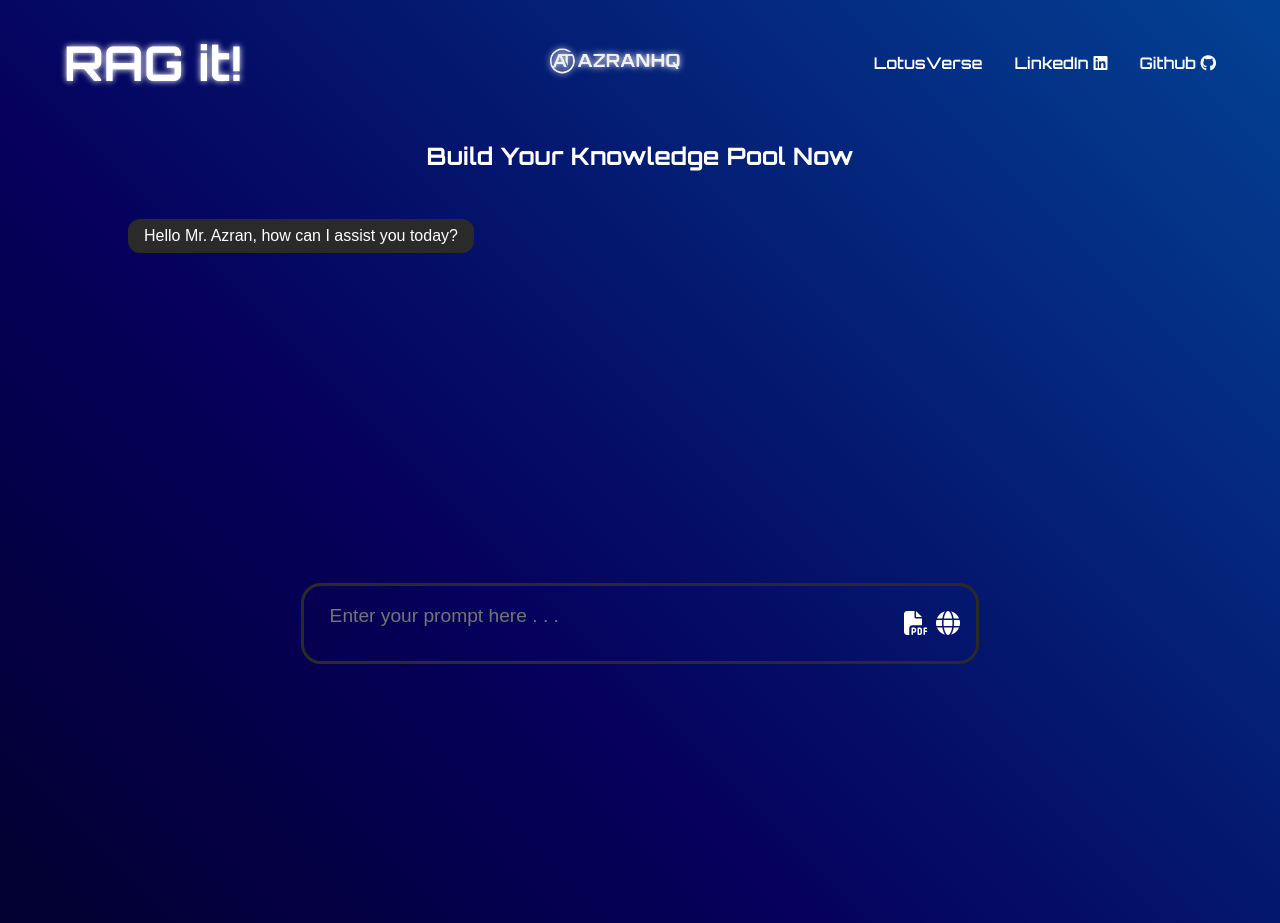
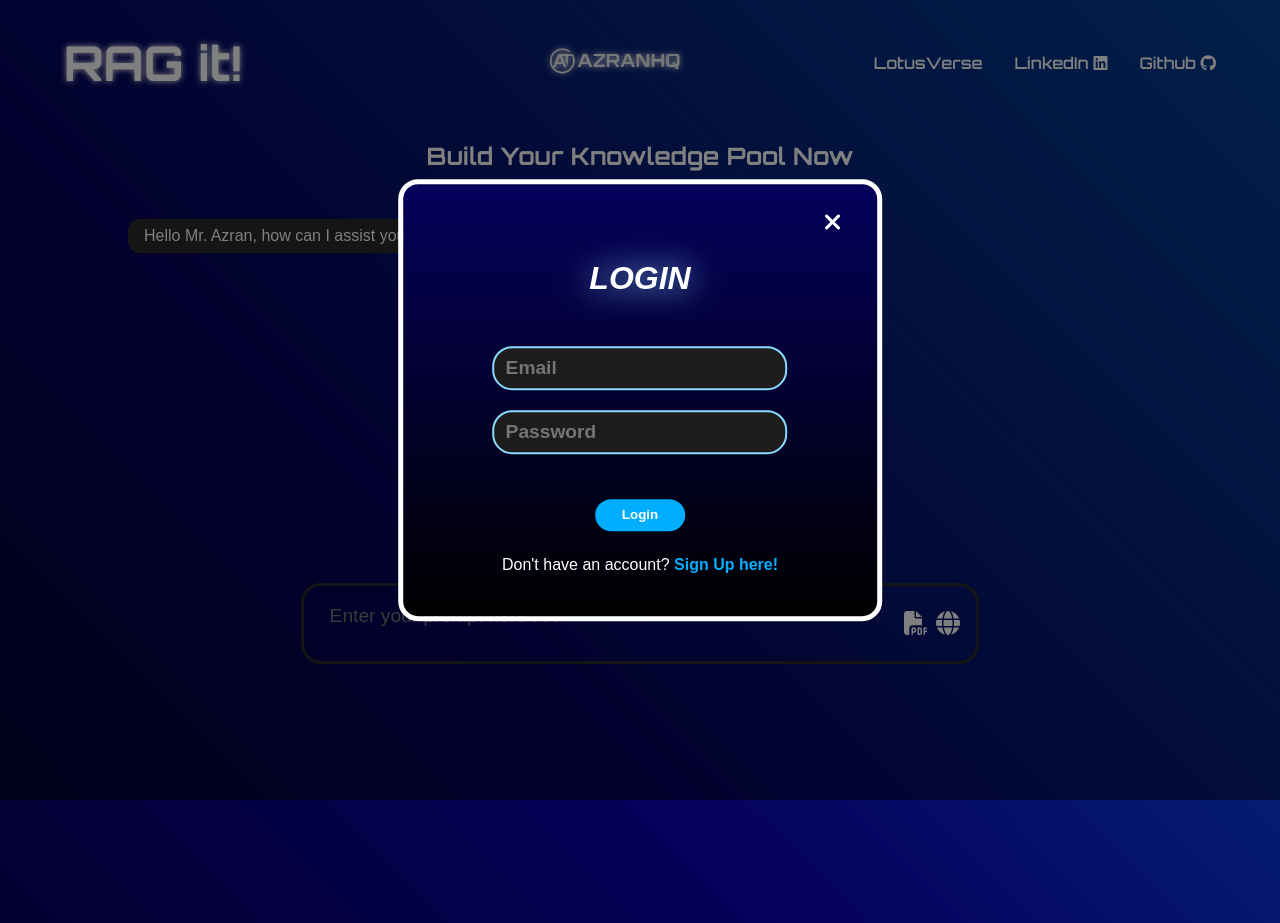
Before and after one commit to Takumi-2112/ragit_client, a React (Vite) app in the folder client/: page / in a window 1280 px wide. Both pictures are taken after a click on the button "Get started". Built offline with nearby package versions, Linux system fonts and the light colour scheme; a web font is replaced by a local one.

Commit message:
setting up modal for pdf and url

```diff
--- a/client/src/components/Interface.jsx
+++ b/client/src/components/Interface.jsx
@@ -1,14 +1,40 @@
+import { useState } from "react";
 import "../styles/Interface.css";
 import Chatfield from "./Chatfield";
+import PDFURLModal from "./PDFURLModal";
 
 function Interface() {
+  const [modalOpen, setModalOpen] = useState(true);
+  const [pdf, setPDF] = useState(false);
+  const [url, setURL] = useState(false);
+
+  const handleModalClose = () => {
+    setModalOpen(false);
+    setPDF(false);
+    setURL(false);
+  }
+  const handleModalOpen = () => {
+    setModalOpen(true);
+  }
+
+  const handlePDFClick = () => {
+    setPDF(true);
+  }
+
+  const handleURLClick = () => {
+    setURL(true);
+  }
+
   return (
-    <div className="master-interface">
-      <h1 className="interface-title">Build Your Knowledge Pool Now</h1>
-      <div className="interface-content">
-        <Chatfield />
+    <>
+      {modalOpen && <PDFURLModal />}
+      <div className="master-interface">
+        <h1 className="interface-title">Build Your Knowledge Pool Now</h1>
+        <div className="interface-content">
+          <Chatfield />
+        </div>
       </div>
-    </div>
+    </>
   );
 }
 
--- /dev/null
+++ b/client/src/components/PDFURLModal.jsx
@@ -0,0 +1,47 @@
+import "../styles/PDFURLModal.css";
+
+function PDFURLModal() {
+  return (
+    <div className="modal">
+      <div className="modal-overlay">
+        <div className="modal-content">
+          <div className="modal-close-container" >
+            <i className="fa-solid fa-xmark close-modal"></i>
+          </div>
+          <h2 className="login-title">
+            LOGIN
+          </h2>
+          <form >
+            <div className="modal-inputs">
+              <input
+                type="email"
+                name="email"
+                placeholder="Email"
+              />
+              <input
+                type="password"
+                name="password"
+                placeholder="Password"
+              />
+            </div>
+          </form>
+          <div className="modal-interact">
+            <button className="login-button">
+              Login
+            </button>
+            <p>
+              Don't have an account?{" "}
+              <span
+                className="sign-up-here"
+                >
+                Sign Up here!
+              </span>
+            </p>
+          </div>
+        </div>
+      </div>
+    </div>
+  );
+};
+
+export default PDFURLModal;
--- /dev/null
+++ b/client/src/styles/PDFURLModal.css
@@ -0,0 +1,160 @@
+/* Modal Overlay */
+.modal {
+  position: fixed;
+  top: 0;
+  left: 0;
+  right: 0;
+  bottom: 0;
+  display: flex;
+  align-items: center;
+  justify-content: center;
+  background-color: rgba(0, 0, 0, 0.5); /* Semi-transparent background */
+  z-index: 1000;
+}
+
+/* Modal Overlay for Clicking Outside to Close */
+.modal-overlay {
+  position: fixed;
+  top: 0;
+  left: 0;
+  right: 0;
+  bottom: 0;
+  background: transparent;
+}
+
+/* Modal Content */
+.modal-content {
+  display: flex;
+  flex-direction: column;
+  align-items: center;
+  justify-content: center;
+  background-image: linear-gradient(to bottom, #05005b, #000000);
+  padding: 2% 1%;
+  border-radius: 20px;
+  border: 5px solid #ffffff;
+  font-family: "Montserrat", sans-serif;
+  width: 35%;
+  z-index: 1001;
+  position: fixed;
+  top: 50%;
+  left: 50%;
+  transform: translate(-50%, -50%);
+}
+
+.modal-close-container{
+  display: flex;
+  justify-content: flex-end;
+  width: 100%;
+}
+
+.close-modal{
+  font-size: 1.5rem;
+  margin-right: 5%;
+  color: #ffffff;
+  cursor: pointer;
+  transition: 0.25s;
+}
+
+.close-modal:hover{
+  color: #ff9e9e;
+  filter: drop-shadow(0 0 0.4rem #ff0000);
+}
+
+.login-title{
+  display: flex;
+  align-items: center;
+  justify-content: center;
+  font-family: "League Spartan", sans-serif;
+  font-size: 2rem;
+  font-style: italic;
+  filter: drop-shadow(0 0 1rem #89daff);
+}
+
+.modal-lightning{
+  width: 30px;
+  filter: drop-shadow(0 0 1rem #ffffff);
+  margin-bottom: 5%;
+}
+
+
+form{
+  width: 100%;
+}
+
+.modal-inputs{
+  display: flex;
+  flex-direction: column;
+  align-items: center;
+  justify-content: center;
+  gap: 20px;
+  width: 100%;
+  margin: 5% 0 10% 0;
+}
+
+.modal-inputs input{
+  width: 60%;
+  padding: 2% 1%;
+  border: 2px solid #89daff;
+  border-radius: 20px;
+  font-family: "Montserrat", sans-serif;
+  font-weight: 600;
+  font-size: 1.2rem;
+  color: white;
+  background-color: #1c1c1c;
+  padding: 2% 2.5%;
+}
+
+.modal-interact{
+  display: flex;
+  flex-direction: column;
+  align-items: center;
+  justify-content: center;
+  width: 100%;
+}
+
+.login-button{
+  width: 20%;
+  background-color: #00aeff;
+  font-family: "Montserrat", sans-serif;
+  font-weight: 600;
+  color: white;
+  border: 2.5px solid #00aeff;
+  padding: 1.5% 0;
+  margin-bottom: 2%;
+  border-radius: 20px;
+  cursor: pointer;
+  transition: 0.25s;
+}
+
+.login-button:hover{
+  background-color: #ffffff;
+  color: #00aeff;
+  filter: drop-shadow(0 0 0.4rem #00aeff);
+}
+
+.sign-up-here{
+  font-family: "Montserrat", sans-serif;
+  font-weight: 600;
+  color: #00aeff;
+  font-size: 1rem;
+  margin-top: 5%;
+  cursor: pointer;
+  transition: 0.25s;
+}
+
+.sign-up-here:hover{
+  color: #ffffff;
+  filter: drop-shadow(0 0 0.4rem #00aeff);
+}
+
+/* Fade-in animation for modal */
+@keyframes fadeIn {
+  from {
+    opacity: 0;
+    transform: scale(0.9);
+  }
+  to {
+    opacity: 1;
+    transform: scale(1);
+  }
+}
```
